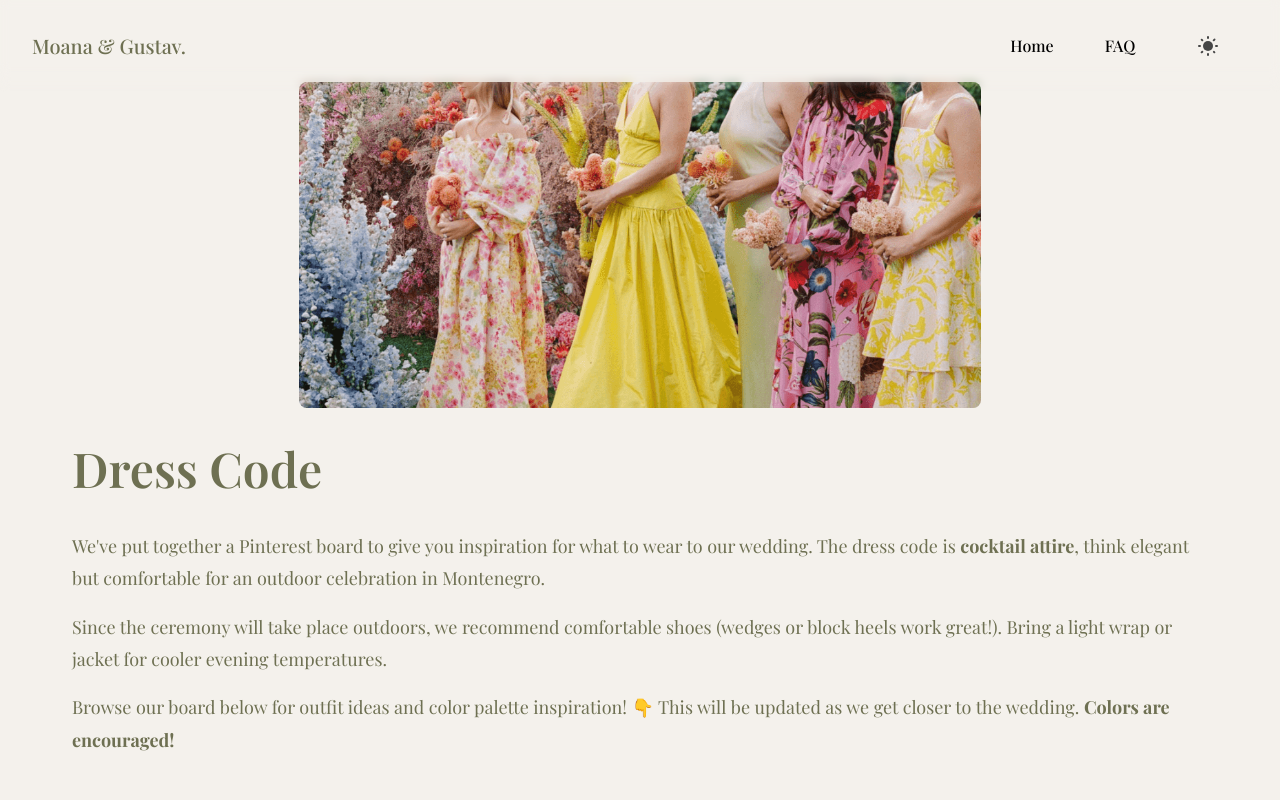
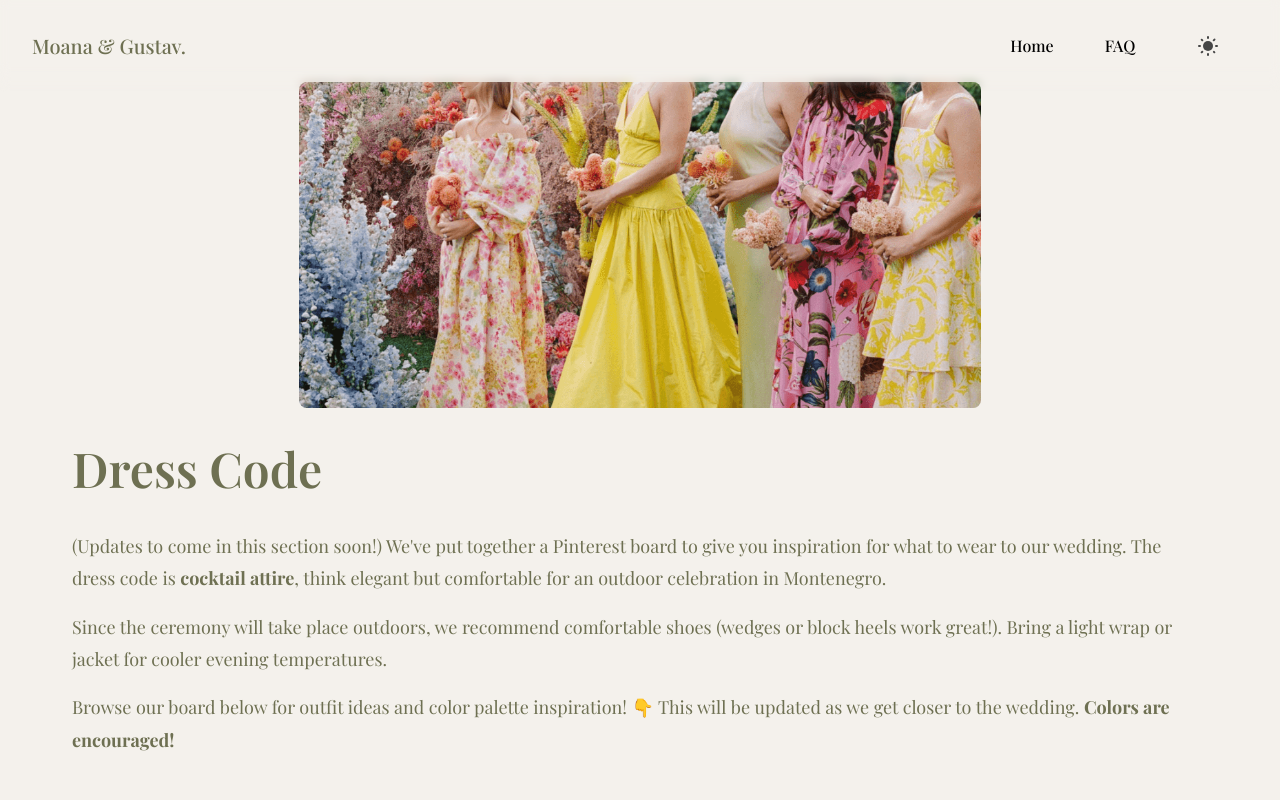
Before and after one commit to moanasod/guana, a Next.js app: page /dress-code in a window 1280 px wide. Shown: the top 800 px of the page. Built offline with nearby package versions, Linux system fonts and the light colour scheme.

Commit message:
dress code

```diff
--- a/pages/dress-code.js
+++ b/pages/dress-code.js
@@ -92,6 +92,7 @@ export default function DressCode() {
             variant="body1"
             sx={{ fontSize: "1.125rem", lineHeight: 1.8, marginBottom: "1rem" }}
           >
+            (Updates to come in this section soon!)
             We&apos;ve put together a Pinterest board to give you inspiration
             for what to wear to our wedding. The dress code is{" "}
             <strong>cocktail attire</strong>, think elegant but comfortable for
```
